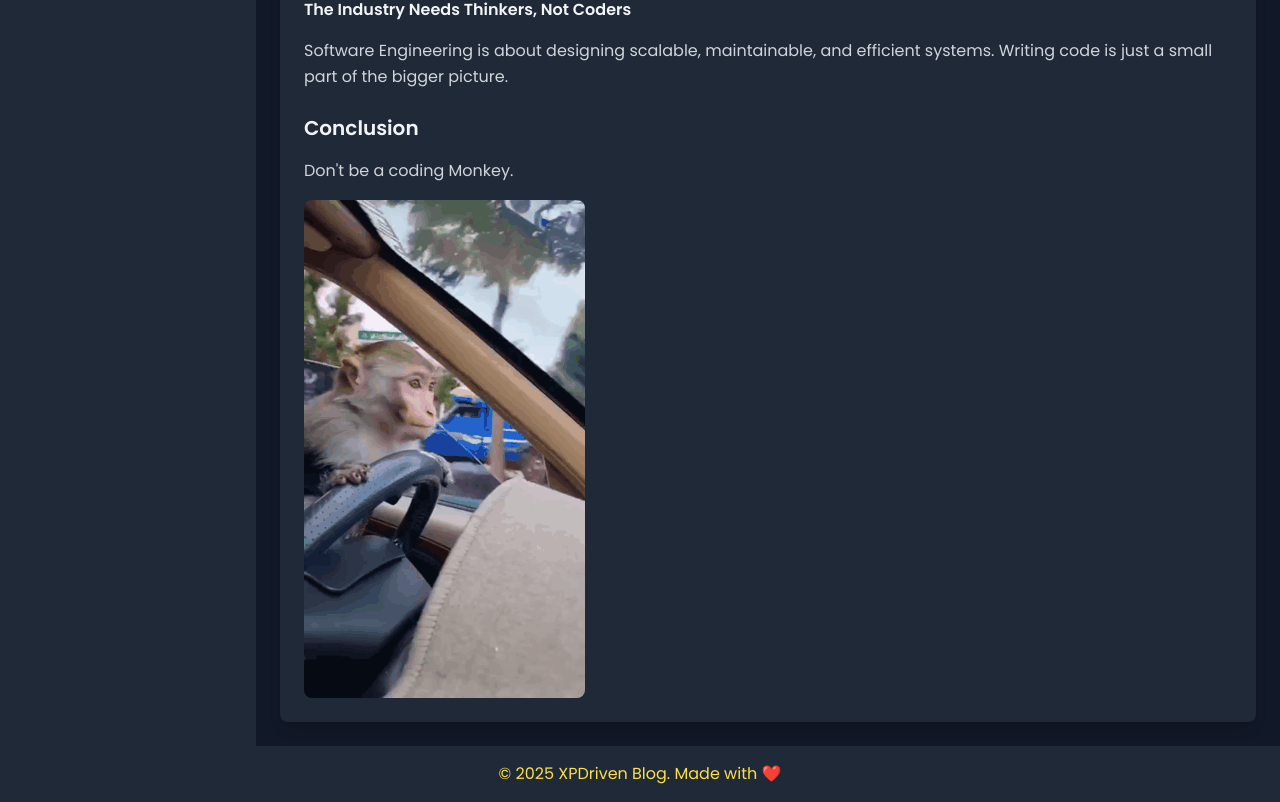
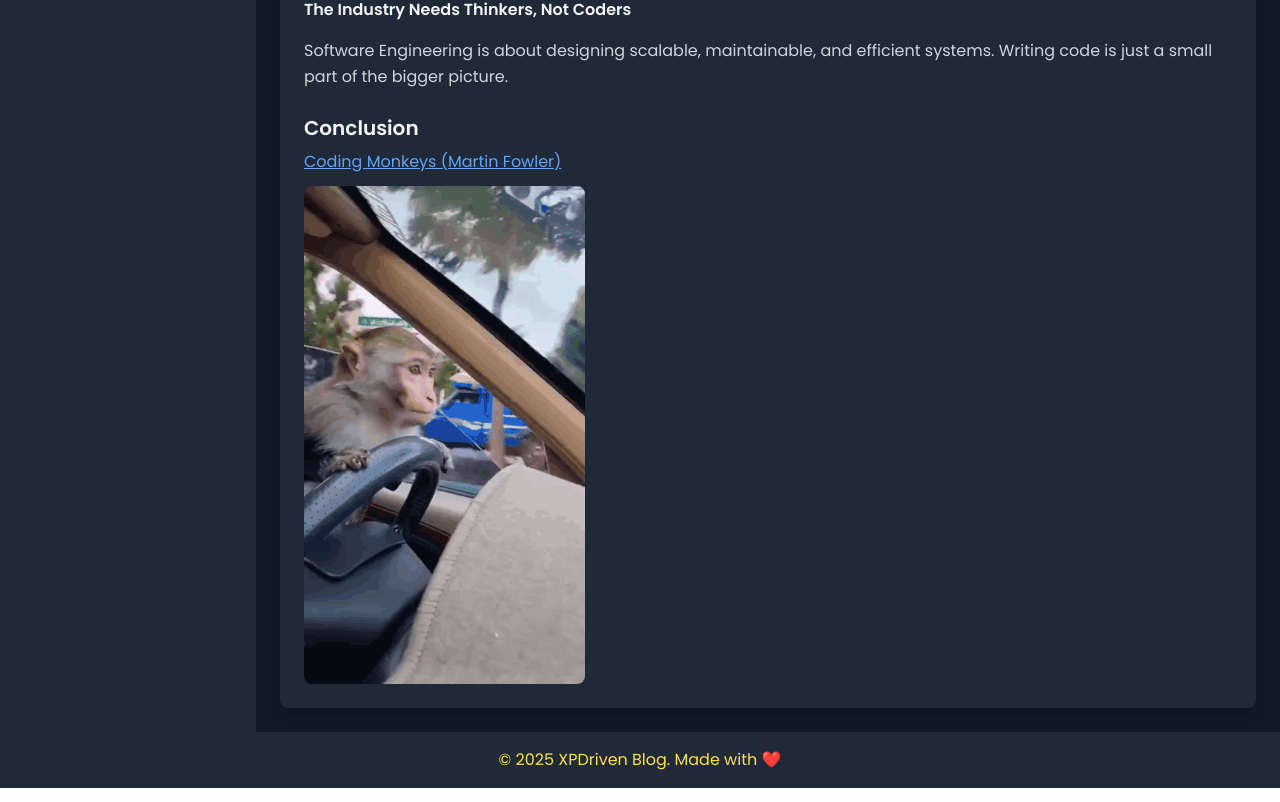
Before and after one commit to leandrodalbo/xpdriven-blog, a React (Vite) app: page /#/ in a window 1280 px wide. Shown: the part 1284-2086 px from the top of the page. Built offline with nearby package versions, Linux system fonts and the light colour scheme.

Commit message:
adding coding monkeys video (#16)

```diff
--- a/src/blog-article/CodingMonkeys.tsx
+++ b/src/blog-article/CodingMonkeys.tsx
@@ -50,7 +50,14 @@ const CodingMonkeys = () => (
     </p>
 
     <h2 className="blog-article-h2">Conclusion</h2>
-    <p className="blog-article-p">Don't be a coding Monkey.</p>
+    <a
+      href="https://www.youtube.com/watch?v=S_5nl1uJ8bg"
+      target="_blank"
+      rel="noopener noreferrer"
+      className="blog-article-a"
+    >
+      Coding Monkeys (Martin Fowler)
+    </a>
 
     <img
       src={monkeydriving}
```
